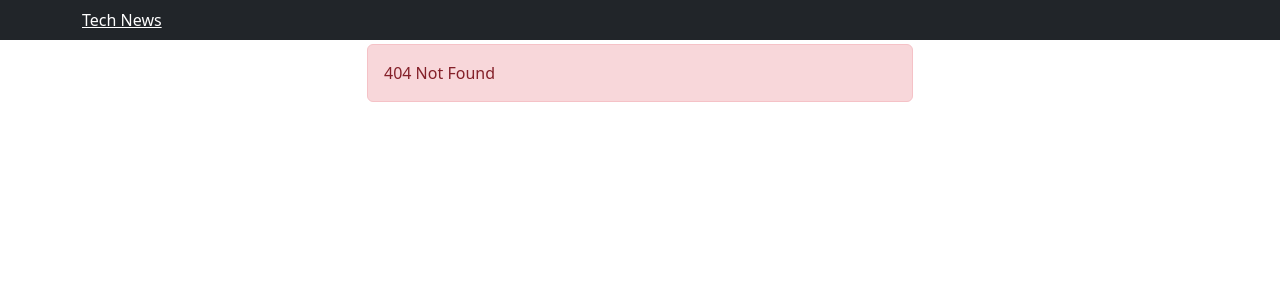
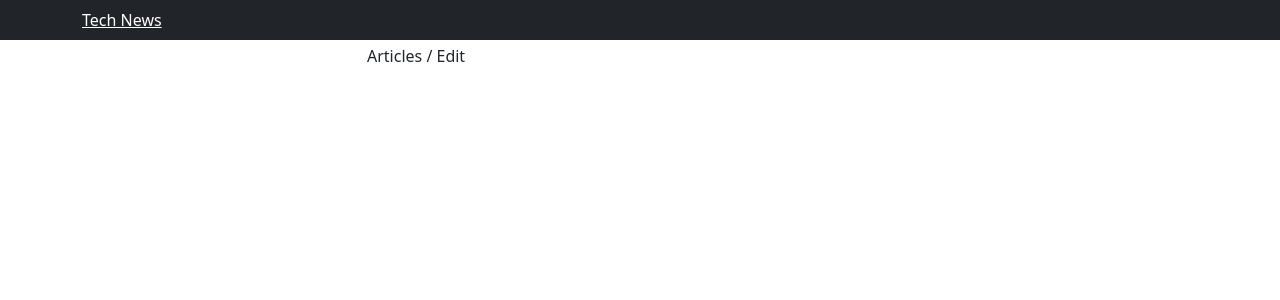
Before and after one commit to nbktechworld/fff0-tech-news, a Next.js app in the folder client/: page /articles/1/edit in a window 1280 px wide. Before the commit this address had no page. Shown: the top 300 px of the page. Built offline with nearby package versions, Linux system fonts and the light colour scheme.

Commit message:
Add initial ArticleEdit

```diff
--- /dev/null
+++ b/client/pages/articles/[articleSlug]/edit.js
@@ -0,0 +1,11 @@
+import React from "react";
+
+class ArticleEdit extends React.Component {
+  render() {
+    return (
+      <div>Articles / Edit</div>
+    )
+  }
+}
+
+export default ArticleEdit;
```
